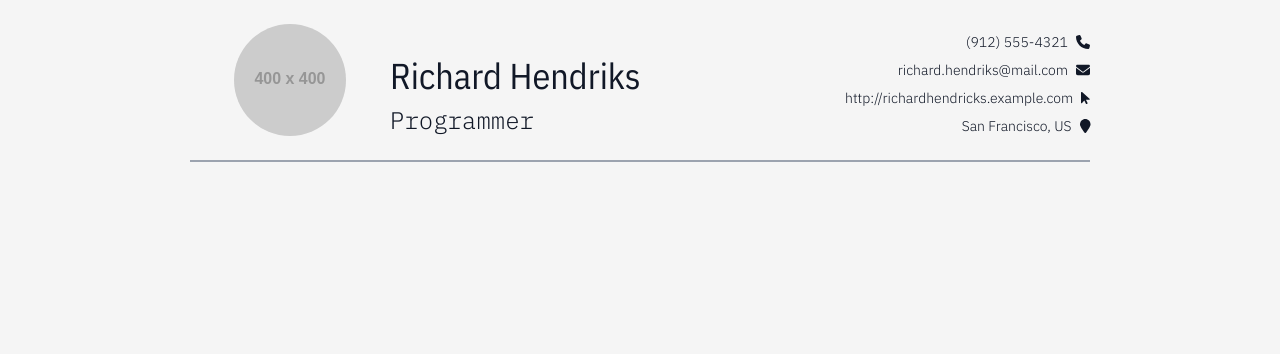
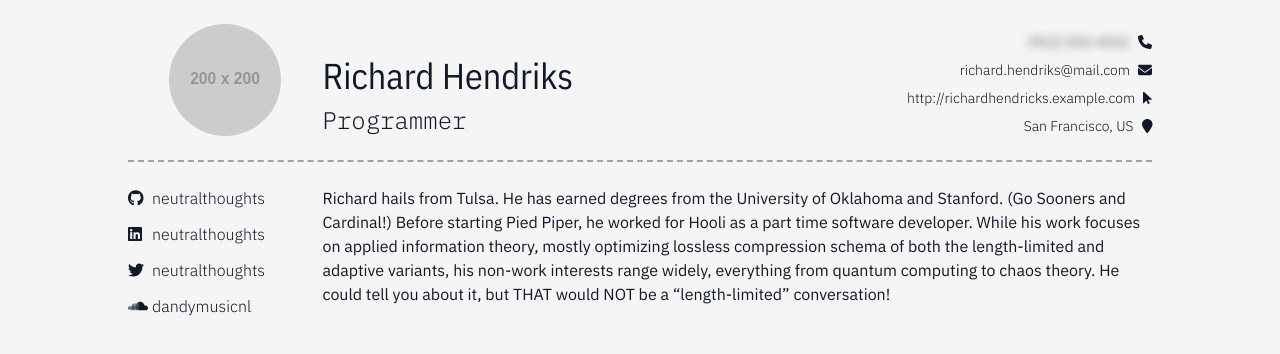
Before and after one commit to roshhni97/caglarturali.github.io, a React (Vite) app: page / in a window 1280 px wide. Shown: the top 354 px of the page. Built offline with nearby package versions, Linux system fonts and the light colour scheme.

Commit message:
Create profiles and summary sections

```diff
--- a/data/resume.json
+++ b/data/resume.json
@@ -17,14 +17,24 @@
     },
     "profiles": [
       {
+        "network": "GitHub",
+        "username": "neutralthoughts",
+        "url": "https://github.com/neutralthoughts"
+      },
+      {
+        "network": "LinkedIn",
+        "username": "neutralthoughts",
+        "url": "https://linkedin.com/in/neutralthoughts"
+      },
+      {
         "network": "Twitter",
         "username": "neutralthoughts",
-        "url": "https://www.twitter.com"
+        "url": "https://twitter.com/neutralthoughts"
       },
       {
         "network": "SoundCloud",
         "username": "dandymusicnl",
-        "url": "https://soundcloud.example.com/dandymusicnl"
+        "url": "https://soundcloud.com/dandymusicnl"
       }
     ]
   },
--- a/src/components/BasicsSection.tsx
+++ b/src/components/BasicsSection.tsx
@@ -19,6 +19,7 @@
       text: phone,
       href: `tel:${phone}`,
       icon: faPhone,
+      classes: 'blur-sm hover:blur-none print:blur-none transition',
     },
     {
       text: email,
@@ -37,29 +38,44 @@
     },
   ];
 
+  function softClick(href: string) {
+    const el = document.createElement('a');
+    el.href = href;
+    el.click();
+    el.remove();
+  }
+
   return (
-    <div className="flex lg:flex-row flex-col border-b-2 border-gray-400 py-6">
-      <div className="lg:w-[200px] w-auto flex justify-center">
+    <section className="flex flex-row">
+      <div className="w-60 flex justify-center">
         <img
-          src={image || 'https://placehold.co/400'}
+          src={image || 'https://placehold.co/200'}
           alt="profile picture"
           className="w-28 h-28 rounded-full"
         />
       </div>
-      <div className="lg:flex-grow w-auto flex lg:flex-row flex-col lg:justify-between lg:items-end">
-        <div className="lg:p-0 py-4">
+      <div className="w-full flex flex-row justify-between items-end">
+        <div className="">
           <h1 className="font-sans-narrow text-4xl pb-2">{name}</h1>
           <h2 className="font-mono font-light text-2xl">{label}</h2>
         </div>
-        <div className="font-light text-sm lg:text-right">
-          {contactInfo.map(({ href, text, icon }) => (
-            <p key={href} className="mt-2">
-              <a href={href}>{text}</a>
-              <FontAwesomeIcon icon={icon} className="pl-2" />
-            </p>
-          ))}
+        <div className="font-light text-sm text-right">
+          <ul>
+            {contactInfo.map(({ href, text, icon, classes }) => (
+              <li key={href} className="mt-2">
+                <a
+                  href="#"
+                  className={`${classes} select-none`}
+                  onClick={() => softClick(href)}
+                >
+                  {text}
+                </a>
+                <FontAwesomeIcon icon={icon} className="pl-2" />
+              </li>
+            ))}
+          </ul>
         </div>
       </div>
-    </div>
+    </section>
   );
 }
--- /dev/null
+++ b/src/components/ProfilesSection.tsx
@@ -0,0 +1,42 @@
+import { useContext } from 'react';
+import {
+  faGithub,
+  faLinkedin,
+  faSoundcloud,
+  faTwitter,
+} from '@fortawesome/free-brands-svg-icons';
+import { faUserCircle } from '@fortawesome/free-solid-svg-icons';
+import { FontAwesomeIcon } from '@fortawesome/react-fontawesome';
+import { ResumeContext } from 'src/contexts/ResumeContext';
+
+const networkIconMap = {
+  github: faGithub,
+  linkedin: faLinkedin,
+  twitter: faTwitter,
+  soundcloud: faSoundcloud,
+};
+
+export default function ProfilesSection() {
+  const {
+    basics: { profiles },
+  } = useContext(ResumeContext);
+
+  return (
+    <section>
+      <ul>
+        {profiles.map(({ network, url, username }) => (
+          <li key={url} className="pb-3">
+            <a href={url}>
+              <span className="w-6 inline-block">
+                <FontAwesomeIcon
+                  icon={networkIconMap[network.toLowerCase()] || faUserCircle}
+                />
+              </span>
+              <span>{username}</span>
+            </a>
+          </li>
+        ))}
+      </ul>
+    </section>
+  );
+}
--- /dev/null
+++ b/src/components/SummarySection.tsx
@@ -0,0 +1,10 @@
+import { useContext } from 'react';
+import { ResumeContext } from 'src/contexts/ResumeContext';
+
+export default function SummarySection() {
+  const {
+    basics: { summary },
+  } = useContext(ResumeContext);
+
+  return <section>{summary}</section>;
+}
--- a/src/global.css
+++ b/src/global.css
@@ -4,6 +4,8 @@
 @tailwind components;
 @tailwind utilities;
 
-a:hover {
-  @apply border-b-[1px] border-dashed;
+@layer base {
+  a:hover {
+    @apply border-b border-dashed border-gray-900 dark:border-gray-100;
+  }
 }
--- a/src/views/CurriculumVitae.tsx
+++ b/src/views/CurriculumVitae.tsx
@@ -1,10 +1,22 @@
 import BasicsSection from 'src/components/BasicsSection';
+import ProfilesSection from 'src/components/ProfilesSection';
+import SummarySection from 'src/components/SummarySection';
 
 export default function CurriculumVitae() {
   return (
-    <div className="bg-neutral-100 dark:bg-neutral-900 text-gray-900 dark:text-gray-100 w-[100vw] h-[100vh]">
-      <main className="lg:w-[900px] w-auto lg:p-0 p-4 m-auto">
-        <BasicsSection />
+    <div className="bg-neutral-100 dark:bg-neutral-900 text-gray-900 dark:text-gray-100 w-full min-h-screen">
+      <main className="container mx-auto">
+        <div className="border-b-2 border-dashed border-gray-400 py-6">
+          <BasicsSection />
+        </div>
+        <div className="flex flex-row py-6">
+          <aside className="w-60 font-light">
+            <ProfilesSection />
+          </aside>
+          <div className="w-full">
+            <SummarySection />
+          </div>
+        </div>
       </main>
     </div>
   );
```
